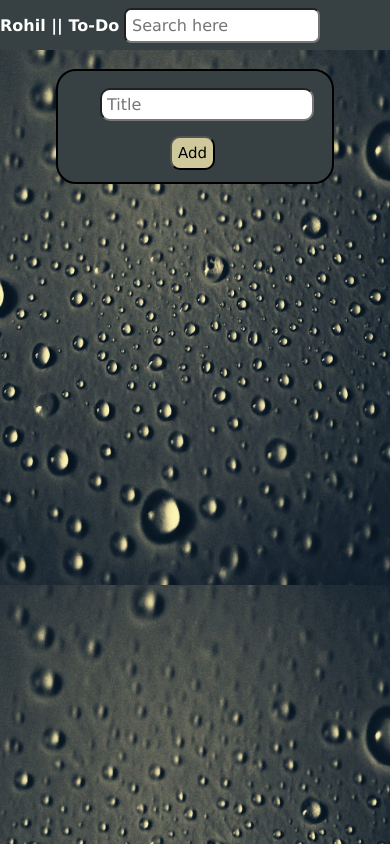
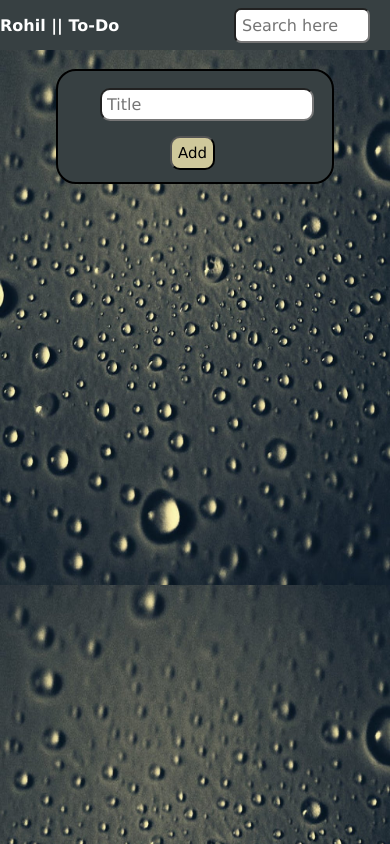
Before and after one commit to rohil1405/Todo-Typescript, a plain HTML site: page index.html in a window 390 px wide. Drawn offline with Linux system fonts and the light colour scheme.

Commit message:
media query

```diff
--- a/CSS/index.css
+++ b/CSS/index.css
@@ -76,9 +76,9 @@ header {
 #search {
     border-radius: 7px;
     font-size: 16px;
-    width: 180px;
-    margin-right: 50px;
     padding: 6px;
+    width: 120px;
+    margin-right: 0px;
 }
 
 #theme {
@@ -172,3 +172,9 @@ header {
     height: 20px;
     margin-bottom: 2px;
 }
+
+@media only screen and (max-width: 460px) {
+    #box {
+        margin-left: -10px;
+    }
+}
```
